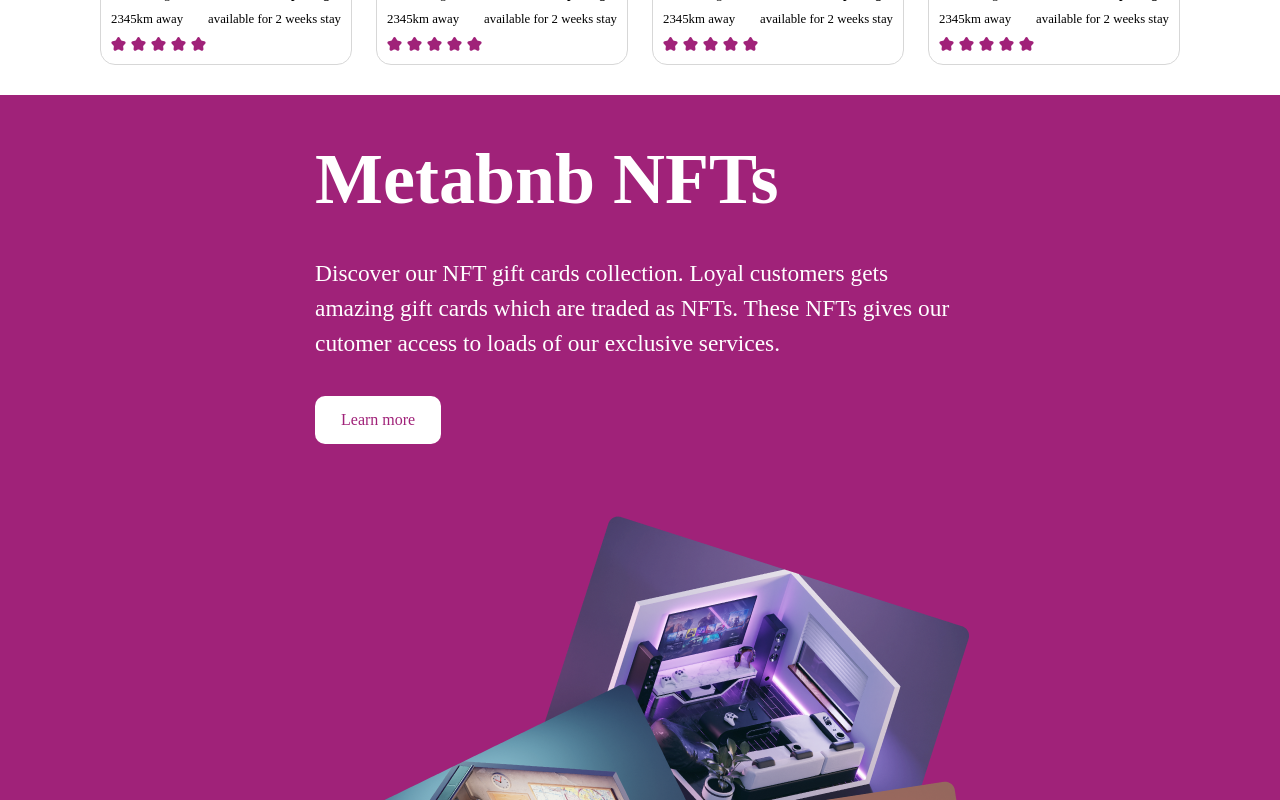
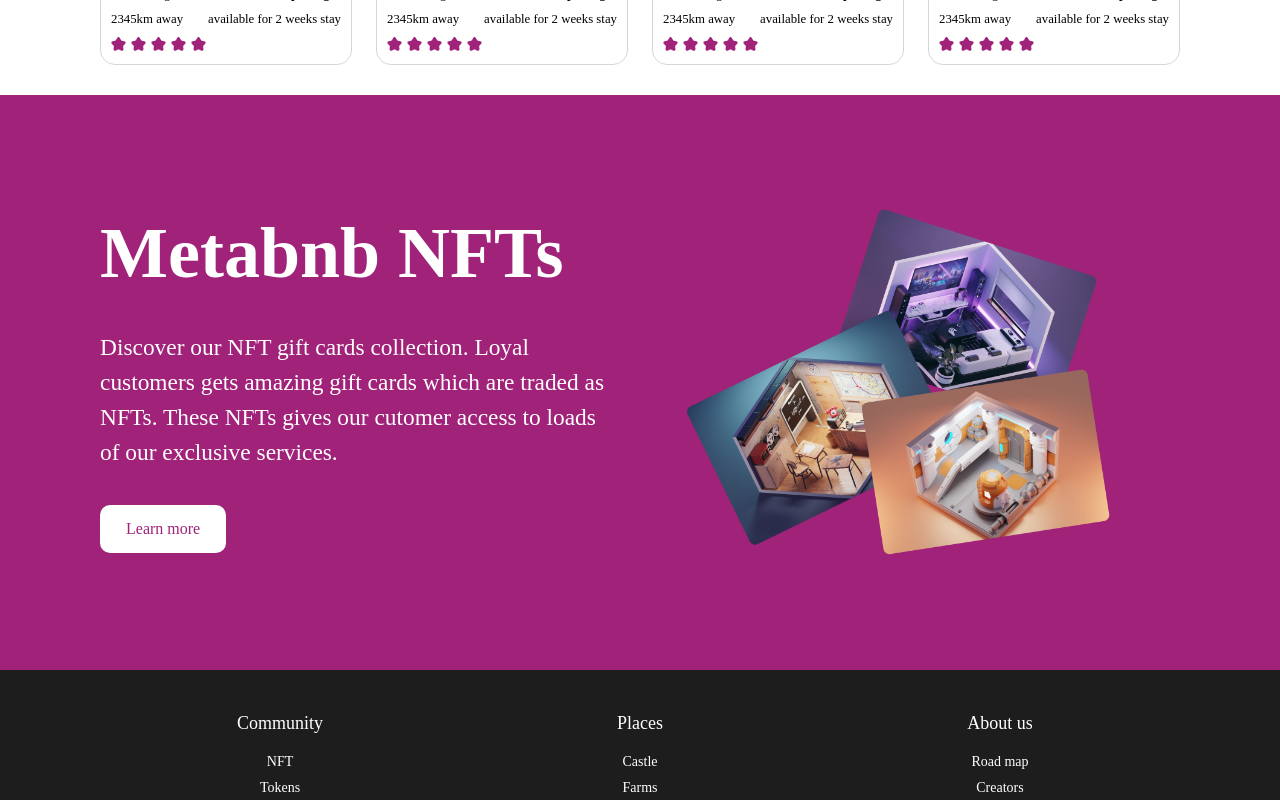
Before and after one commit to tochibedford/tochi-meta-bnb, a React (Vite) app: page / in a window 1280 px wide. Shown: the part 1580-2380 px from the top of the page. Built offline with nearby package versions, Linux system fonts and the light colour scheme; a web font is replaced by a local one.

Commit message:
fix: change flexibility of learn more section

```diff
--- a/src/styles/Home.module.scss
+++ b/src/styles/Home.module.scss
@@ -48,7 +48,7 @@
 
     .learn__left {
         font-size: 1.8em;
-        min-width: 400px;
+        flex: 1 0 300px;
         display: flex;
         flex-direction: column;
         justify-content: center;
@@ -85,10 +85,17 @@
     }
 
     .learn__right {
-        min-width: 400px;
+        flex: 1 0.5 350px;
 
         .learn__image__container {
             padding: 7em;
+            width: 100%;
+            height: 100%;
+
+            img {
+                object-fit: contain;
+                width: 100%;
+            }
         }
     }
 }
--- a/src/styles/Navbar.module.scss
+++ b/src/styles/Navbar.module.scss
@@ -226,7 +226,7 @@
                     }
 
                     .wallet__button__container {
-                        margin-top: -3.5em;
+                        margin-top: -1.5em;
 
                     }
                 }
```
